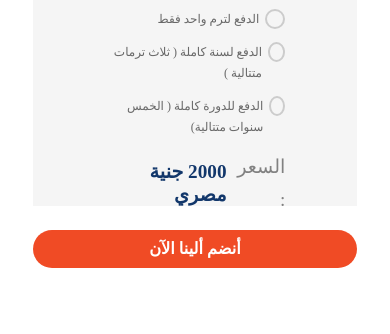
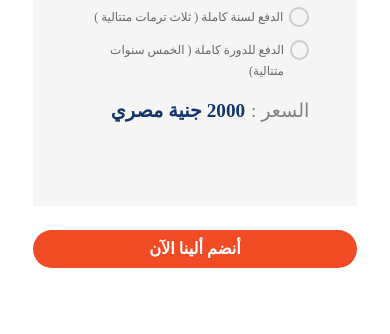
Before and after one commit to moaaz311/GENIUS-Online-Education, a plain HTML site: page cart.html in a window 390 px wide. Shown: the part 713-1047 px from the top of the page. Drawn offline with Linux system fonts and the light colour scheme.

Commit message:
the final

```diff
--- a/style/cart.css
+++ b/style/cart.css
@@ -130,6 +130,7 @@
     }
     .cont{
         width: 90%;
+        padding: 4em 4em;
     }
     .checkout-button .container{
         justify-content: center;
```
